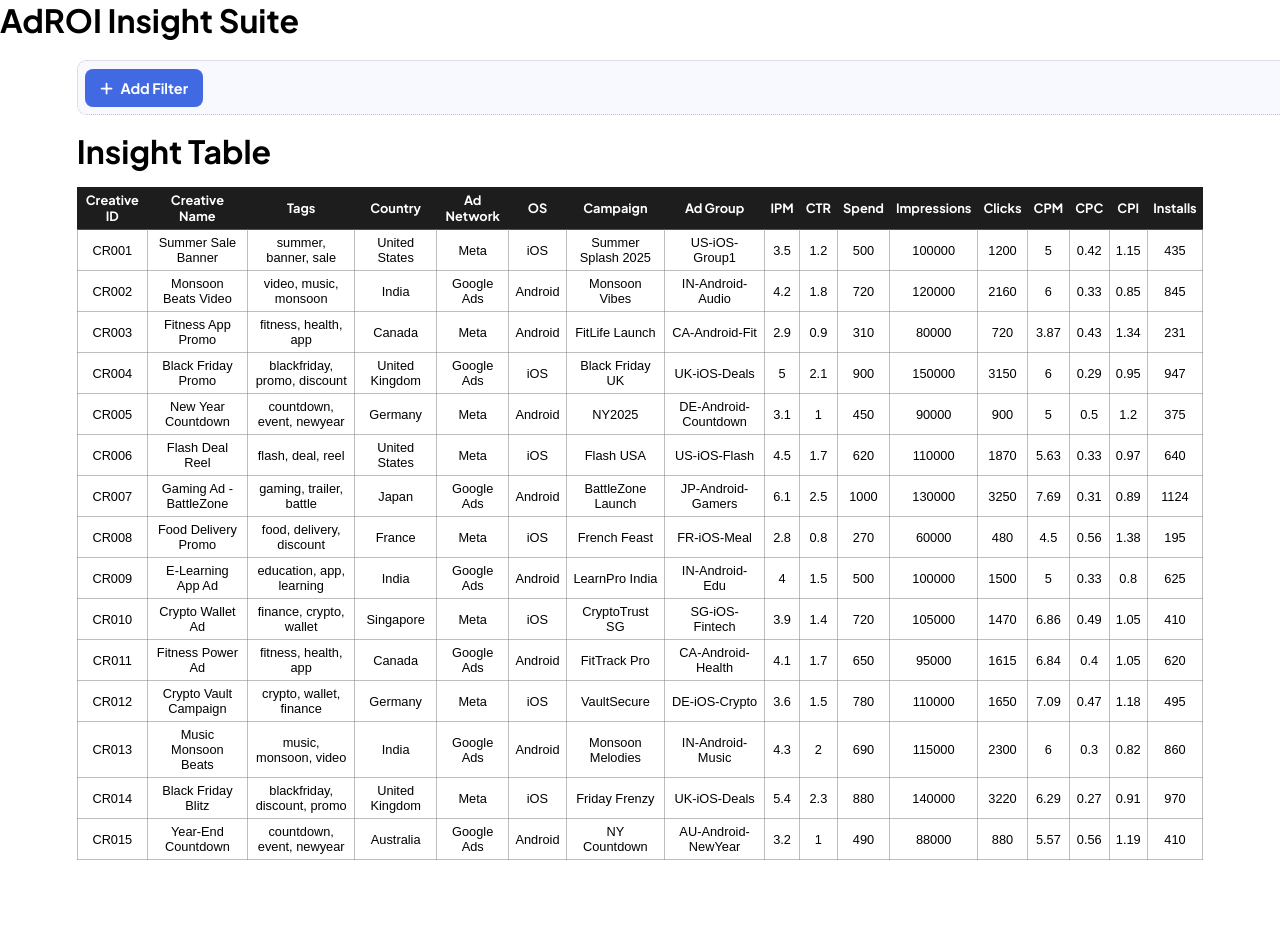
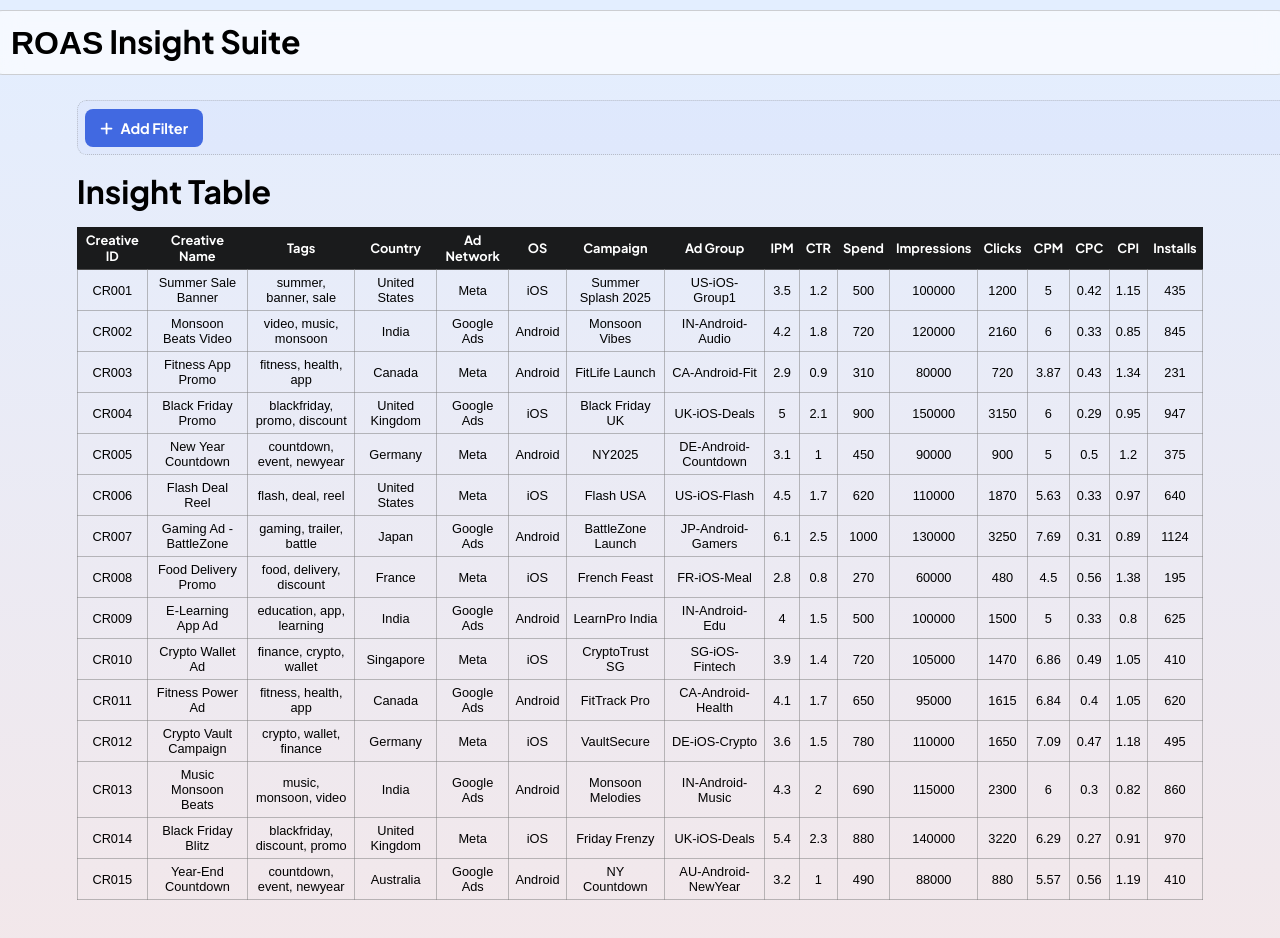
Before and after one commit to ijaihari/AdROI-Insight-Suite, a React (Vite) app: page / in a window 1280 px wide. Shown: the top 938 px of the page. Before the commit the page ends 880 px from the top, so only its background shows below. Built offline with nearby package versions, Linux system fonts and the light colour scheme.

Commit message:
update styles

```diff
--- a/src/components/Header.jsx
+++ b/src/components/Header.jsx
@@ -2,7 +2,7 @@
     return (
         <header>
             <nav className="navbar">
-                <h1 className="logo">AdROI Insight Suite</h1>
+                <h1 className="logo"><span>ROAS</span> Insight Suite</h1>
             </nav>
         </header>
     );
--- a/src/index.scss
+++ b/src/index.scss
@@ -9,6 +9,7 @@
 
 body {
   position: relative;
+  background-image: linear-gradient(to top, #f3e7e9 0%, #e3eeff 99%, #e3eeff 100%);
 }
 
 button {
@@ -20,25 +21,25 @@
   font-weight: bold;
   font-family: "Plus Jakarta Sans", sans-serif;
   color: black;
+
 }
 
-/* .navbar {
-  width: 1210px;
+.navbar {
+  width: 1340px;
   position: fixed;
   top: 10px;
   left: 50%;
   transform: translateX(-50%);
   z-index: 10;
-  background: rgba(255, 255, 255, 0.1);
+  background-color: #ffffffa5;
   backdrop-filter: blur(10px);
-
-  padding: 10px 10px;
-  border-radius: 10px;
-  border: 1px solid rgba(0, 0, 0, 0.542);
-} */
+  border-radius: 50px;
+  border: 1px solid rgba(128, 128, 128, 0.352);
+  padding: 10px 10px 12px 40px;
+}
 
 main {
-  margin: 20px 6%;
+  margin: 100px 6%;
   position: relative;
 }
 
```
